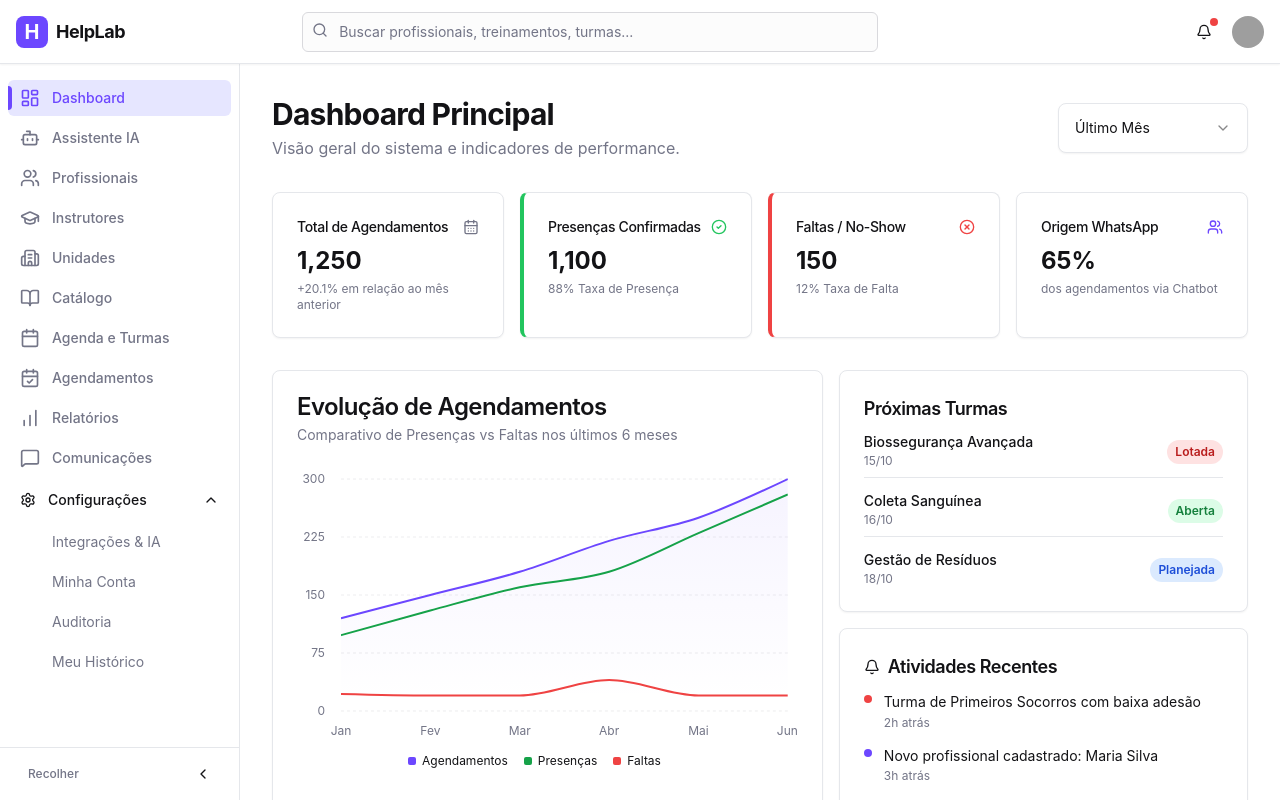
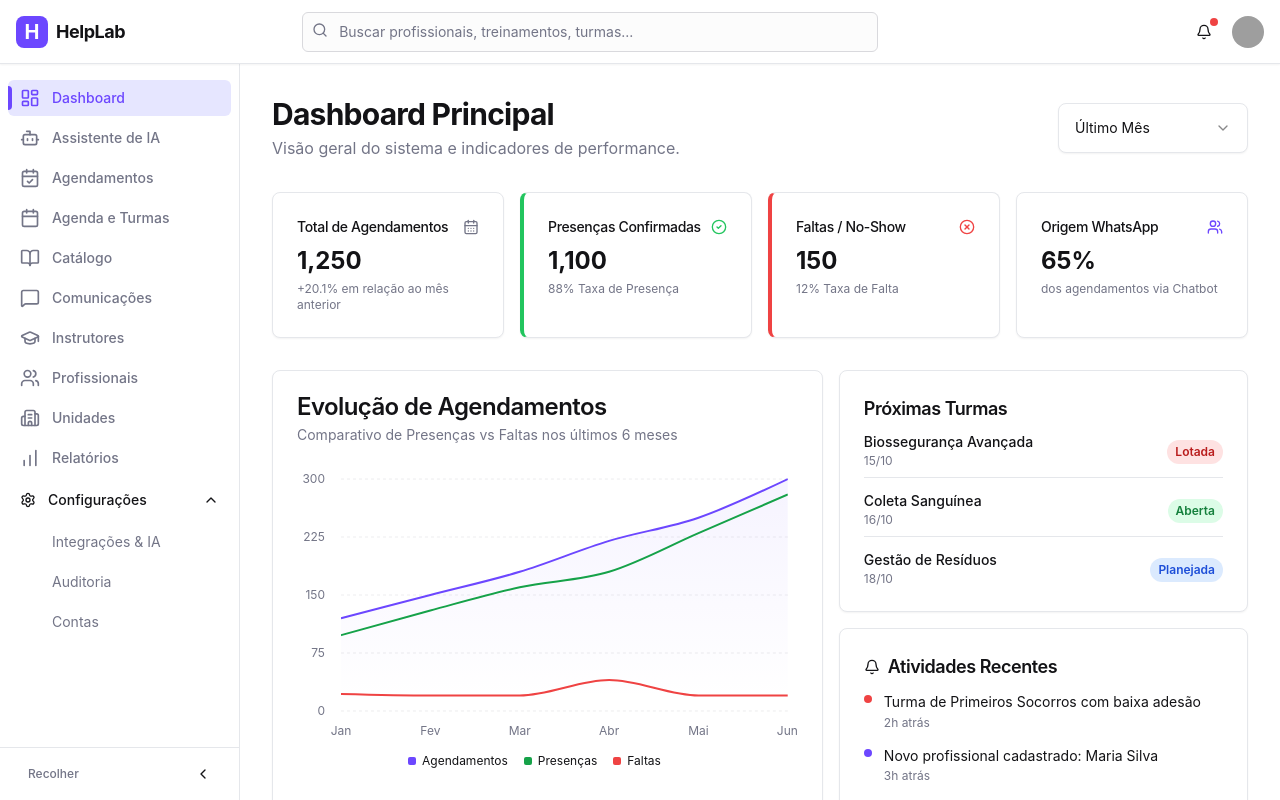
Before and after one commit to mlvm/HelpLab-5wa6ejcym, a React (Vite) app: page / in a window 1280 px wide. Shown: the top 800 px of the page. Built offline with nearby package versions, Linux system fonts and the light colour scheme; grey boxes are pictures that could not be loaded.

Commit message:
Refactor navigation menu and styling

```diff
--- a/src/components/Sidebar.tsx
+++ b/src/components/Sidebar.tsx
@@ -10,7 +10,6 @@ import {
   MessageSquare,
   ChevronLeft,
   ChevronRight,
-  UserCircle,
   Bot,
   Building2,
   GraduationCap,
@@ -56,24 +55,23 @@ export function Sidebar({
 
   const navItems = [
     { icon: LayoutDashboard, label: 'Dashboard', href: '/' },
-    { icon: Bot, label: 'Assistente IA', href: '/whatsapp-panel' },
+    { icon: Bot, label: 'Assistente de IA', href: '/whatsapp-panel' },
+    { icon: CalendarCheck, label: 'Agendamentos', href: '/appointments' },
+    { icon: Calendar, label: 'Agenda e Turmas', href: '/schedule' },
+    { icon: BookOpen, label: 'Catálogo', href: '/trainings' },
+    { icon: MessageSquare, label: 'Comunicações', href: '/communications' },
+    { icon: GraduationCap, label: 'Instrutores', href: '/instructors' },
     { icon: Users, label: 'Profissionais', href: '/professionals' },
-    { icon: GraduationCap, label: 'Instrutores', href: '/instructors' },
     { icon: Building2, label: 'Unidades', href: '/units' },
-    { icon: BookOpen, label: 'Catálogo', href: '/trainings' },
-    { icon: Calendar, label: 'Agenda e Turmas', href: '/schedule' },
-    { icon: CalendarCheck, label: 'Agendamentos', href: '/appointments' },
     { icon: BarChart, label: 'Relatórios', href: '/reports' },
-    { icon: MessageSquare, label: 'Comunicações', href: '/communications' },
     {
       icon: Settings,
       label: 'Configurações',
       href: '/settings',
       subItems: [
         { label: 'Integrações & IA', href: '/settings' },
-        { label: 'Minha Conta', href: '/settings/account' },
         { label: 'Auditoria', href: '/settings/audit' },
-        { label: 'Meu Histórico', href: '/settings/my-history' },
+        { label: 'Contas', href: '/settings/account' },
       ],
     },
   ]
@@ -153,9 +151,7 @@ export function Sidebar({
                     variant="ghost"
                     className={cn(
                       'w-full justify-between px-3 py-2 text-sm font-medium hover:bg-secondary hover:text-foreground',
-                      isParentActive &&
-                        !openSubmenus[item.label] &&
-                        'text-primary bg-accent/50',
+                      isParentActive && 'text-primary bg-accent/50',
                     )}
                   >
                     <div className="flex items-center gap-3">
```
